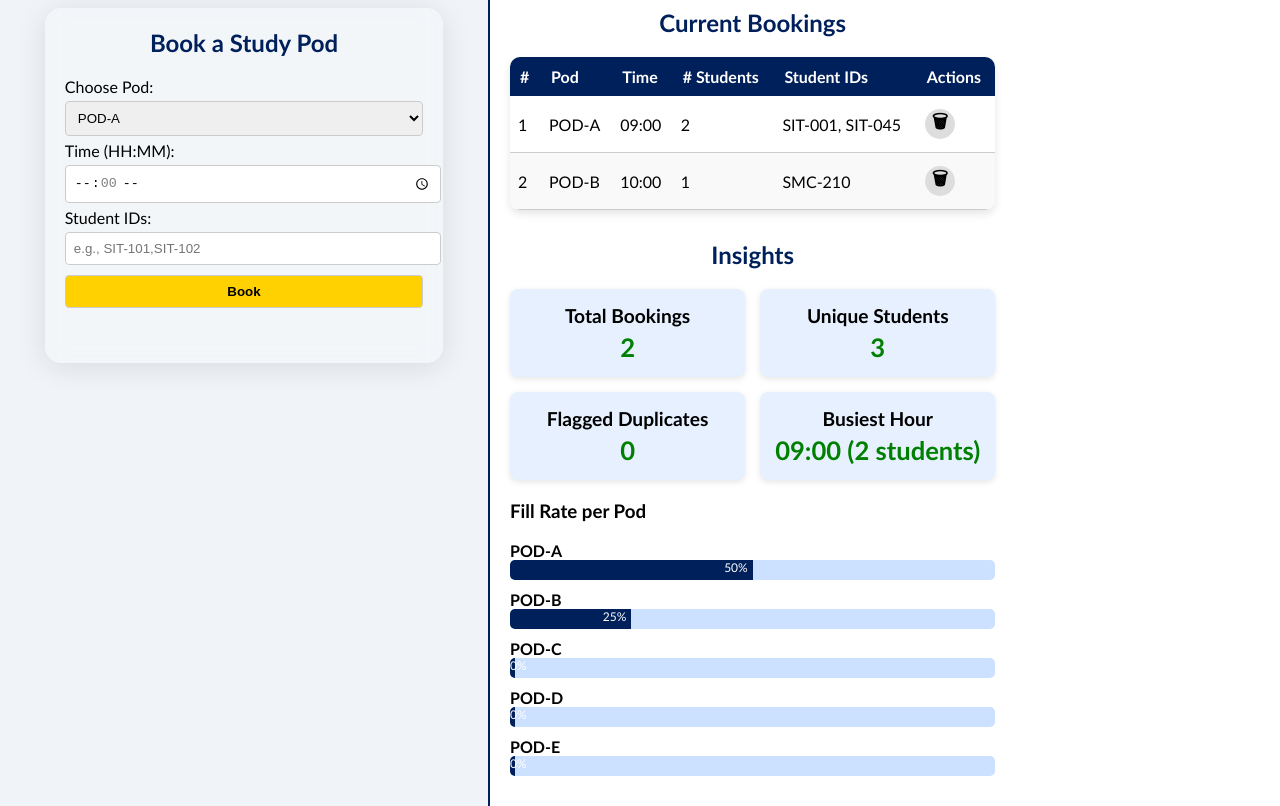
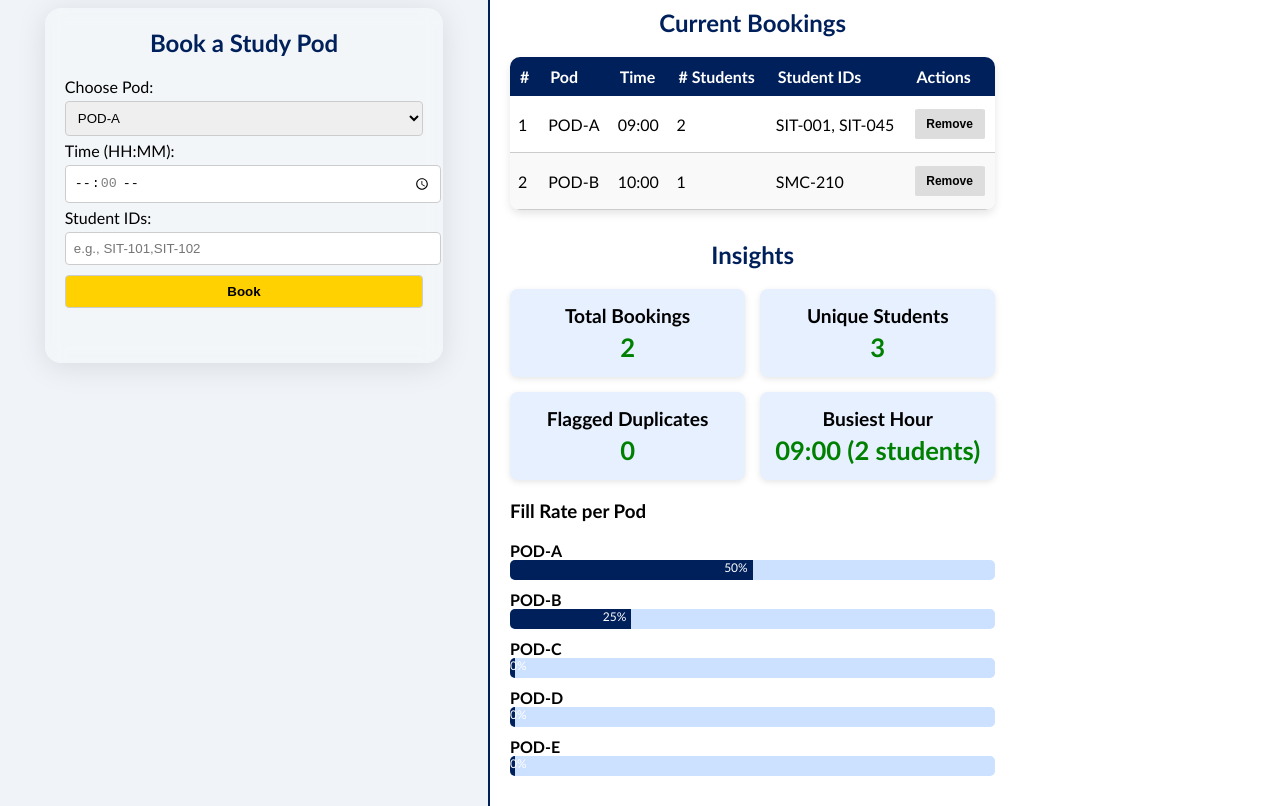
Before and after one commit to slyamo/Study-Pods, a plain HTML site: page index.html in a window 1280 px wide. Shown: the part 82-888 px from the top of the page. Drawn offline with Linux system fonts and the light colour scheme.

Commit message:
Update index.html

```diff
--- a/index.html
+++ b/index.html
@@ -150,12 +150,12 @@
       display: inline-flex;
       justify-content: center;
       align-items: center;
-      width: 30px;
+      width: 70px;
       height: 30px;
-      border-radius: 50%;
+      border-radius: 5%;
       background: #ddd;
       color: black;
-      font-size: 18px;
+      font-size: 12px;
       border: none;
       cursor: pointer;
       transition: all 0.3s ease;
@@ -454,7 +454,7 @@
           <td>${b.time}</td>
           <td>${b.students.length}</td>
           <td>${b.students.join(", ")}</td>
-          <td><button class="remove-btn" data-index="${i}">🗑</button></td>
+          <td><button class="remove-btn" data-index="${i}">Remove</button></td>
         `;
         bookingsTableBody.appendChild(row);
       }
```
